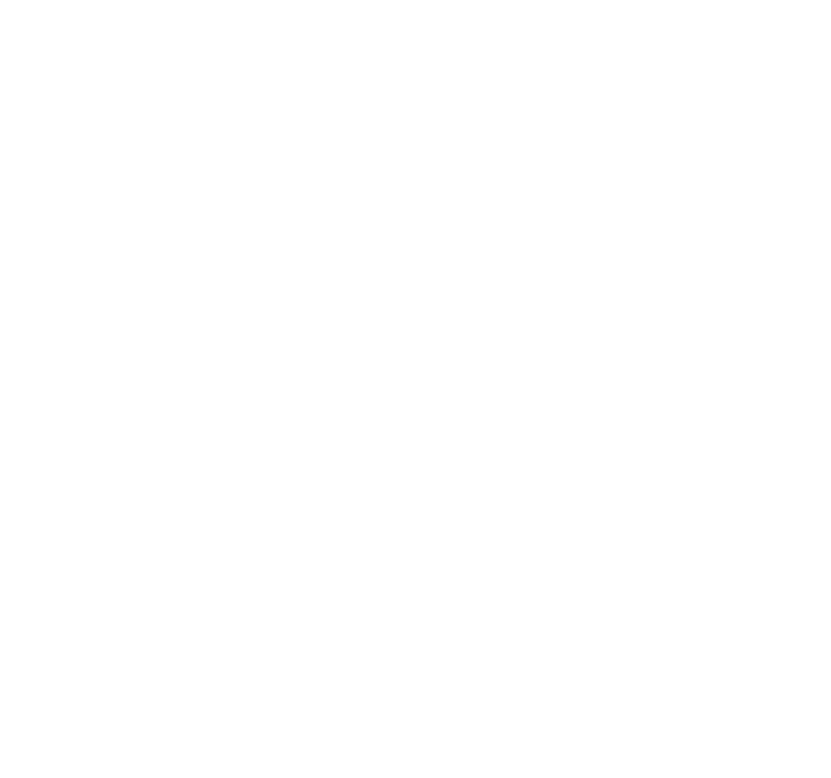
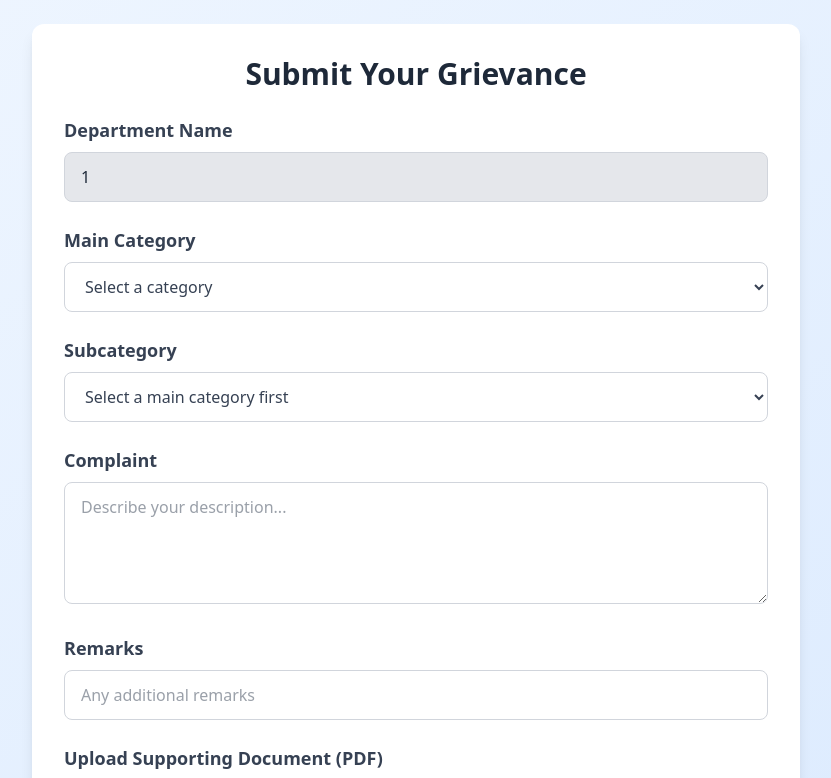
Before and after one commit to sarthaknayyar/aspire-hackathon, a React (Vite) app in the folder client/: page /grievance-form/1 in a window 1280 px wide. Before the commit this address had no page. Shown: the top 778 px of the page, without its empty margins (224-1055 px from the left). Built offline with nearby package versions, Linux system fonts and the light colour scheme.

Commit message:
Post grievance support added

```diff
--- a/client/src/App.jsx
+++ b/client/src/App.jsx
@@ -6,23 +6,21 @@
 import LoginForm from './components/login';
 import SignupForm from './components/SignUp';
 import Navbar from './components/Navbar';
+import GrievanceForm from './components/GrievanceForm';
 
 
 function App() {
 
   return (
    <div>
-
     <Routes>
       <Route path="/" element={<LandingPage />} />
       <Route path="/homepage" element={<HomePage />} />
       <Route path='/login' element={<LoginForm/>} />
       <Route path='/signup' element={<SignupForm/>} />
       <Route path='/navbar' element={<Navbar/>} />
+      <Route path='/grievance-form/:department' element={<GrievanceForm/>} />
     </Routes>
-
-
-
    </div>
   )
 }
--- a/client/src/components/GrievanceForm.jsx
+++ b/client/src/components/GrievanceForm.jsx
@@ -5,30 +5,44 @@
   const { department } = useParams();
   const [category, setCategory] = useState("");
   const [subcategory, setSubcategory] = useState("");
-  const [complaint, setComplaint] = useState("");
+  const [description, setDescription] = useState("");
   const [remarks, setRemarks] = useState("");
   const [file, setFile] = useState(null);
+  const formData = new FormData();
 
   const handleFileChange = (e) => {
     setFile(e.target.files[0]);
   };
 
-  const handleSubmit = (e) => {
+  async function handleSubmit(e) {
     e.preventDefault();
-    const formData = new FormData();
-    formData.append("department", department);
-    formData.append("category", category);
-    formData.append("subcategory", subcategory);
-    formData.append("complaint", complaint);
-    formData.append("remarks", remarks);
-    formData.append("file", file);
+    // console.log("Form data", formData);
 
-    console.log("Form data to be submitted:");
-    for (let [key, value] of formData.entries()) {
-      console.log(`${key}:`, value);
+    try {
+      const response = await fetch("http://localhost:5000/grievance", {
+        method: "POST",
+        body: JSON.stringify({
+          department,
+          category,
+          subcategory,
+          description,
+          remarks,
+        }),
+        headers: {
+          "Content-Type": "application/json",
+        },
+        credentials: "include",
+      });
+      if (response.status === 201) {
+        alert("Grievance submitted successfully!");
+      } else {
+        alert("Failed to submit grievance");
+      }
+    } catch (err) {
+      console.error(err);
+      alert("Failed to submit grievance");
     }
-  };
-
+  }
   const mainCategories = [
     { value: "billing", label: "Billing Issues" },
     { value: "technical", label: "Technical Problems" },
@@ -129,9 +143,9 @@
             Complaint
           </label>
           <textarea
-            value={complaint}
-            onChange={(e) => setComplaint(e.target.value)}
-            placeholder="Describe your complaint..."
+            value={description}
+            onChange={(e) => setDescription(e.target.value)}
+            placeholder="Describe your description..."
             rows="4"
             required
             className="w-full border border-gray-300 rounded-lg px-4 py-3 text-gray-700 focus:outline-none focus:ring-2 focus:ring-blue-500"
```
Also changed, not shown: 1 other file (tests, documents, lock files or other folders).
